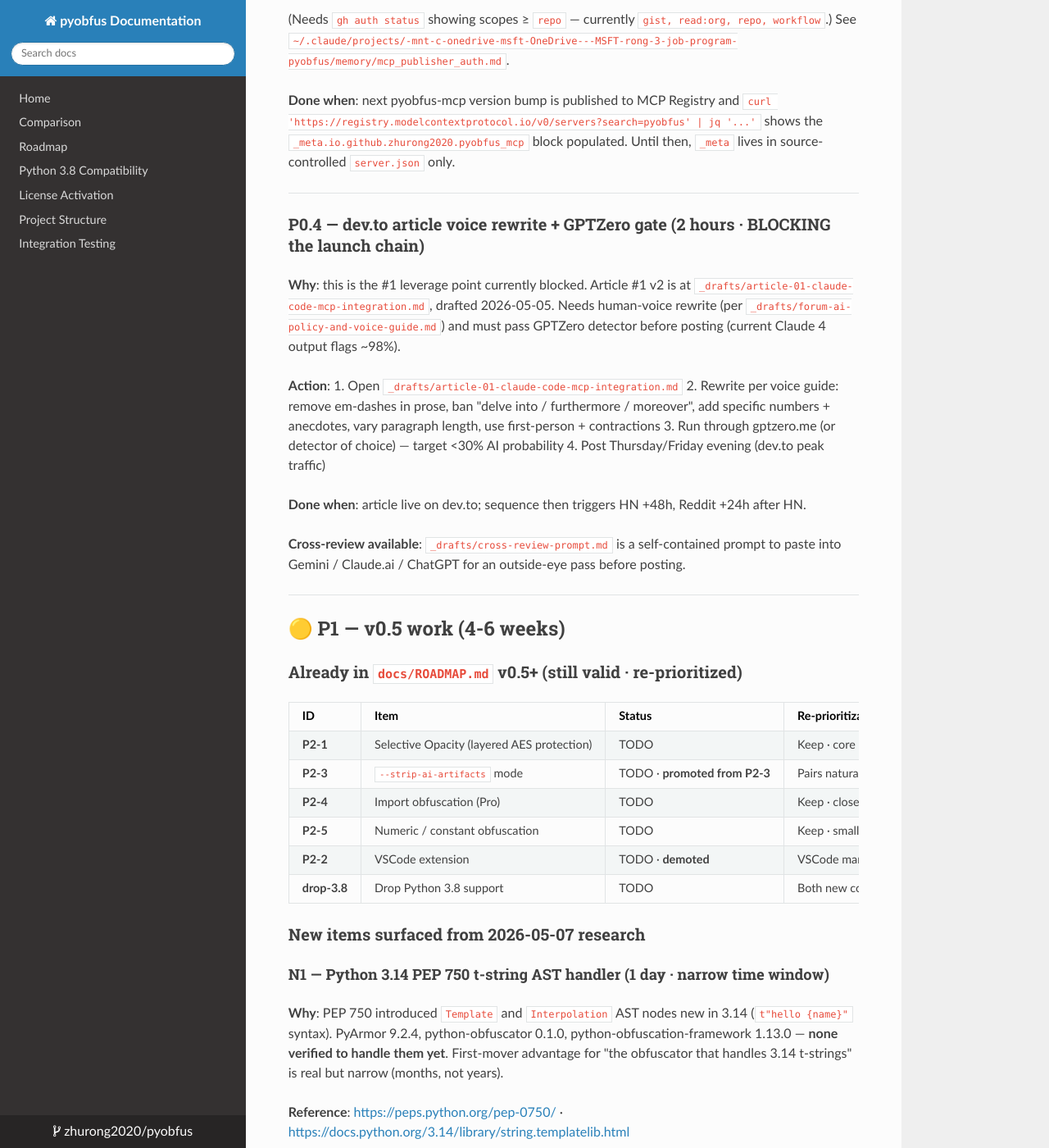
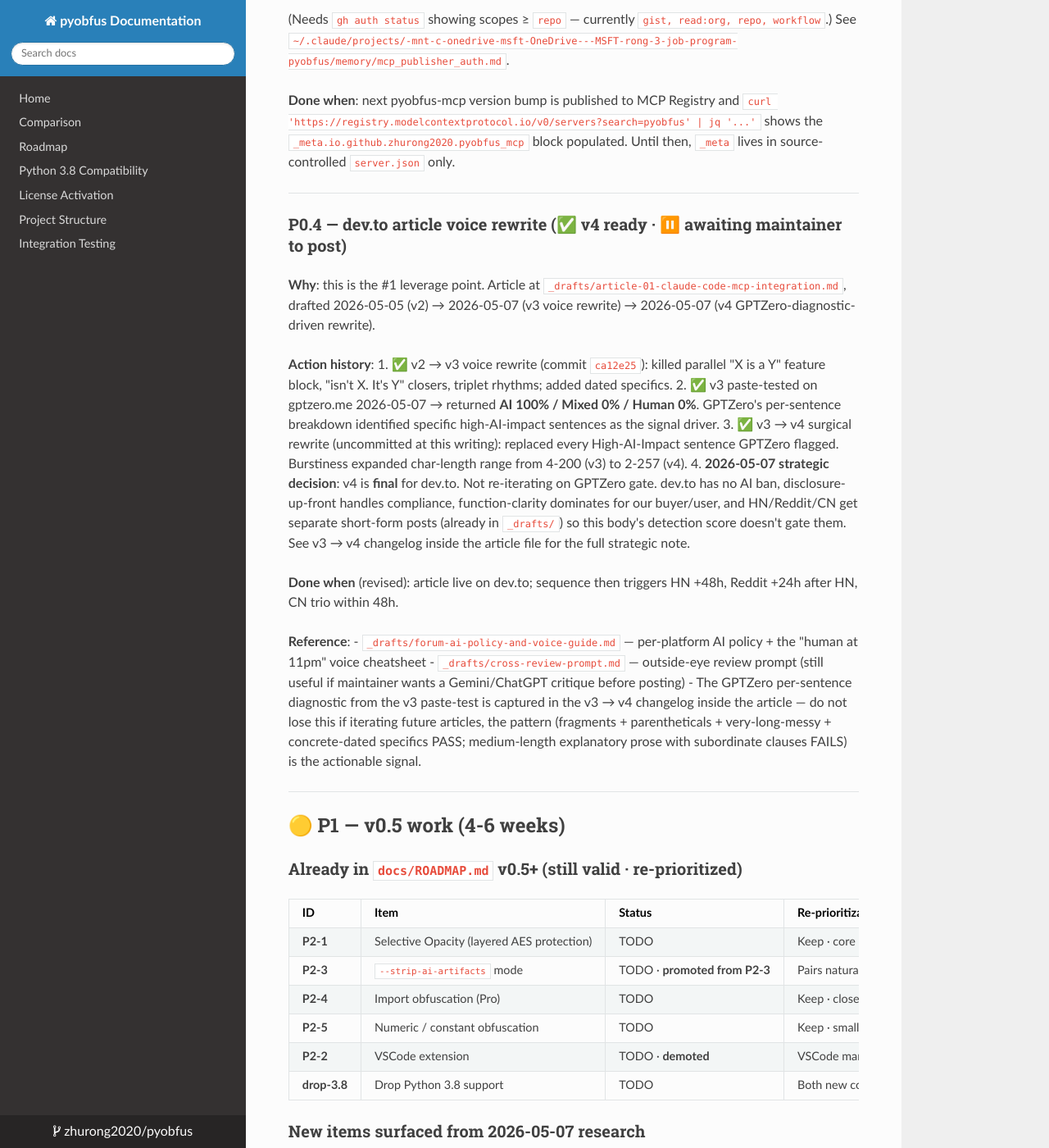
Before and after one commit to zhurong2020/pyobfus, an MkDocs documentation site: the page built from docs/POST_V0.4_TODO.md, in a window 1280 px wide and 1400 px high, scrolled down 3013 px. Shown: the whole window at 82% size. Built offline with MkDocs 1.6.1, drawn with Linux system fonts in a browser that asks for light colours; nearby versions of some CDN libraries; some of the changed text lies outside the part shown.

Commit message:
docs(POST_V0.4_TODO): P0.4 v4 final · N2 scope expanded with Pro funnel
P0.4 status update: v4 article (commit prior) is final for dev.to. Action
history captured: v2 -> v3 voice rewrite (ca12e25) -> v3 paste-tested 100% AI ->
v3 -> v4 GPTZero-diagnostic-driven rewrite -> strategic decision NOT to
re-iterate (dev.to has no AI ban, function-clarity dominates, HN/Reddit/CN
get separate short-form posts). Article ready, awaiting maintainer post.

N2 scope expanded (was: 2-3 days FastMCP 3.0 only · now: 3-4 days FastMCP 3.0 +
Pro funnel via MCP). Driver: 2026-05-07 inspection of pyobfus_mcp/tools.py
showed all 5 current MCP tools are community-only with weak Pro discovery —
explain_preset Pro path returns CLI hint with no Stripe URL or ROI framing,
check_obfuscation_risks doesn't surface "Pro string-encryption would protect
N sensitive literals" even when the scan finds them, no recommend_tier tool
exists. Pro funnel via MCP is the highest-leverage monetization channel (AI
assistants invoke MCP far more often than humans run CLI directly), but
currently the weakest funnel surface in the entire product. Bundling with
FastMCP 3.0 because both touch every tool's response shape — one breaking-
change window, one 0.2.0 ship that also resolves the deferred P0.3 _meta
publish.

Specific Pro-funnel additions to N2:
  - check_obfuscation_risks: pro_value field
  - explain_preset Pro path: ROI framing + Stripe URL (replaces CLI hint)
  - new recommend_tier(path) tool
  - new start_pro_trial() tool
  - tier_context field on all 5 responses
  - Done-when criterion includes 1+ Stripe checkout click sourced from
    MCP-driven prompts within 30 days of launch (OTel-instrumented)

Last-updated line refreshed; next-review trigger now "after dev.to article
goes live (Thu/Fri 2026-05-08 / 5-09 evening)".

Co-Authored-By: Claude Opus 4.7 (1M context) <noreply@anthropic.com>

```diff
--- a/docs/POST_V0.4_TODO.md
+++ b/docs/POST_V0.4_TODO.md
@@ -107,19 +107,22 @@ mcp-publisher login github -token "$(gh auth token)"
 
 ---
 
-### P0.4 — dev.to article voice rewrite + GPTZero gate (2 hours · BLOCKING the launch chain)
+### P0.4 — dev.to article voice rewrite (✅ v4 ready · ⏸️ awaiting maintainer to post)
 
-**Why**: this is the #1 leverage point currently blocked. Article #1 v2 is at `_drafts/article-01-claude-code-mcp-integration.md`, drafted 2026-05-05. Needs human-voice rewrite (per `_drafts/forum-ai-policy-and-voice-guide.md`) and must pass GPTZero detector before posting (current Claude 4 output flags ~98%).
+**Why**: this is the #1 leverage point. Article at `_drafts/article-01-claude-code-mcp-integration.md`, drafted 2026-05-05 (v2) → 2026-05-07 (v3 voice rewrite) → 2026-05-07 (v4 GPTZero-diagnostic-driven rewrite).
 
-**Action**:
-1. Open `_drafts/article-01-claude-code-mcp-integration.md`
-2. Rewrite per voice guide: remove em-dashes in prose, ban "delve into / furthermore / moreover", add specific numbers + anecdotes, vary paragraph length, use first-person + contractions
-3. Run through gptzero.me (or detector of choice) — target <30% AI probability
-4. Post Thursday/Friday evening (dev.to peak traffic)
+**Action history**:
+1. ✅ v2 → v3 voice rewrite (commit `ca12e25`): killed parallel "X is a Y" feature block, "isn't X. It's Y" closers, triplet rhythms; added dated specifics.
+2. ✅ v3 paste-tested on gptzero.me 2026-05-07 → returned **AI 100% / Mixed 0% / Human 0%**. GPTZero's per-sentence breakdown identified specific high-AI-impact sentences as the signal driver.
+3. ✅ v3 → v4 surgical rewrite (uncommitted at this writing): replaced every High-AI-Impact sentence GPTZero flagged. Burstiness expanded char-length range from 4-200 (v3) to 2-257 (v4).
+4. **2026-05-07 strategic decision**: v4 is **final** for dev.to. Not re-iterating on GPTZero gate. dev.to has no AI ban, disclosure-up-front handles compliance, function-clarity dominates for our buyer/user, and HN/Reddit/CN get separate short-form posts (already in `_drafts/`) so this body's detection score doesn't gate them. See v3 → v4 changelog inside the article file for the full strategic note.
 
-**Done when**: article live on dev.to; sequence then triggers HN +48h, Reddit +24h after HN.
+**Done when** (revised): article live on dev.to; sequence then triggers HN +48h, Reddit +24h after HN, CN trio within 48h.
 
-**Cross-review available**: `_drafts/cross-review-prompt.md` is a self-contained prompt to paste into Gemini / Claude.ai / ChatGPT for an outside-eye pass before posting.
+**Reference**:
+- `_drafts/forum-ai-policy-and-voice-guide.md` — per-platform AI policy + the "human at 11pm" voice cheatsheet
+- `_drafts/cross-review-prompt.md` — outside-eye review prompt (still useful if maintainer wants a Gemini/ChatGPT critique before posting)
+- The GPTZero per-sentence diagnostic from the v3 paste-test is captured in the v3 → v4 changelog inside the article — do not lose this if iterating future articles, the pattern (fragments + parentheticals + very-long-messy + concrete-dated specifics PASS; medium-length explanatory prose with subordinate clauses FAILS) is the actionable signal.
 
 ---
 
@@ -153,18 +156,31 @@ mcp-publisher login github -token "$(gh auth token)"
 
 ---
 
-#### N2 — pyobfus-mcp 0.2.0 = FastMCP 3.0 features (2-3 days)
+#### N2 — pyobfus-mcp 0.2.0 = FastMCP 3.0 features + Pro funnel (3-4 days · expanded scope 2026-05-07)
 
-**Why**: FastMCP 3.0 + mcp SDK 1.27 (April 2026) added **tool versioning** (`@tool(version="1.0")` — schema breaking changes don't orphan existing Claude Code sessions), **per-tool authorization**, and **OpenTelemetry instrumentation**. pyobfus-mcp 0.1.2 has none of these. Glama and other MCP aggregators will eventually add a "production-ready" filter — being on the wrong side of that line means we lose visibility.
+**Why (FastMCP 3.0)**: FastMCP 3.0 + mcp SDK 1.27 (April 2026) added **tool versioning** (`@tool(version="1.0")` — schema breaking changes don't orphan existing Claude Code sessions), **per-tool authorization**, and **OpenTelemetry instrumentation**. pyobfus-mcp 0.1.2 has none of these. Glama and other MCP aggregators will eventually add a "production-ready" filter — being on the wrong side of that line means we lose visibility.
+
+**Why (Pro funnel · 2026-05-07 finding)**: 5 current MCP tools are community-only with weak Pro discovery. `check_obfuscation_risks` doesn't surface "Pro string-encryption would protect N sensitive literals" even when the scan finds them. `explain_preset` Pro-preset path returns the CLI hint `pyobfus-trial start` — no Stripe URL, no ROI framing, no value-prop. There is no `recommend_tier` tool. **Pro funnel via MCP is the highest-leverage monetization channel** (AI assistants invoke MCP far more often than humans run CLI directly), but it's currently the weakest funnel surface in the entire product. Bundling Pro funnel design with the FastMCP 3.0 upgrade because both touch every tool's response shape — one breaking-change window, one 0.2.0 ship.
 
 **Action**:
+
+*FastMCP 3.0 baseline*:
 1. Bump dep `mcp>=1.27.0,<2.0.0` (we're at `>=1.20.0,<2.0.0` after the 0.1.2 fix)
 2. Add `version="1"` to all 5 `@app.tool` decorators
 3. Add per-tool auth scaffold (config-driven allow-list of tools)
 4. Wire OpenTelemetry stdout exporter (default off; opt-in via env var)
-5. Bump pyobfus-mcp to 0.2.0; CHANGELOG entry
 
-**Done when**: 5 MCP tools have versioned schema; OTel traces visible with `OTEL_EXPORTER_OTLP_ENDPOINT=...`; 0.2.0 on PyPI + Registry.
+*Pro funnel*:
+5. `check_obfuscation_risks` → add `pro_value` field. When scan finds N sensitive string literals or M complex CFG branches, return structured Pro recommendation including Stripe checkout URL.
+6. `explain_preset` Pro path → replace `pyobfus-trial start` CLI hint with ROI framing + 14-day trial start command + Stripe pricing URL.
+7. New tool `recommend_tier(path)` → analyzes project, returns free / Pro recommendation with reasons, free-trial start command, and pricing URL.
+8. New tool `start_pro_trial()` → returns structured response with download / activation steps; AI can guide user end-to-end without dropping out to a browser.
+9. Add `tier_context` field to all 5 tool responses so the AI knows which tier is currently active and which Pro paths are gated.
+
+*Ship*:
+10. Bump pyobfus-mcp to 0.2.0; CHANGELOG entry; `mcp-publisher publish` (this also picks up the deferred `_meta` from P0.3 — see P0.3 status above).
+
+**Done when**: 5 tools versioned; Pro funnel surfaces in `check_obfuscation_risks` + `explain_preset` + new `recommend_tier` + new `start_pro_trial`; OTel traces visible with `OTEL_EXPORTER_OTLP_ENDPOINT=...`; 0.2.0 live on PyPI + MCP Registry with `_meta` block published; 1+ Stripe checkout link click sourced from MCP-driven prompts within 30 days of launch (instrumented via OTel).
 
 ---
 
@@ -244,5 +260,5 @@ By 2026-06-15: v0.5.0 release candidate (P2-1 + P2-3 + P2-4 + P2-5 + N1 + N2 + d
 
 ---
 
-**Last updated**: 2026-05-07 (Session 17 + post-research synthesis · evening-revision: P0.1 + P0.2 + P0.4 done · P0.3 partial — code committed, registry publish deferred to next version bump after hitting MCP Registry same-version rejection)
-**Next review**: after launch posts go live (week 2-3) OR after 3 P0 items closed
+**Last updated**: 2026-05-07 (Session 17 + post-research synthesis · evening-revision · v4 article voice rewrite final after GPTZero-diagnostic-driven iteration · N2 scope expanded to bundle Pro funnel design with FastMCP 3.0 upgrade · P0 status: P0.1 ✅ · P0.2 ✅ · P0.3 partial (registry deferred to N2's mcp-publisher publish) · P0.4 ✅ v4 ready, awaiting maintainer to post)
+**Next review**: after dev.to article goes live (Thu/Fri 2026-05-08 / 5-09 evening) OR after first launch-week metrics land
```
